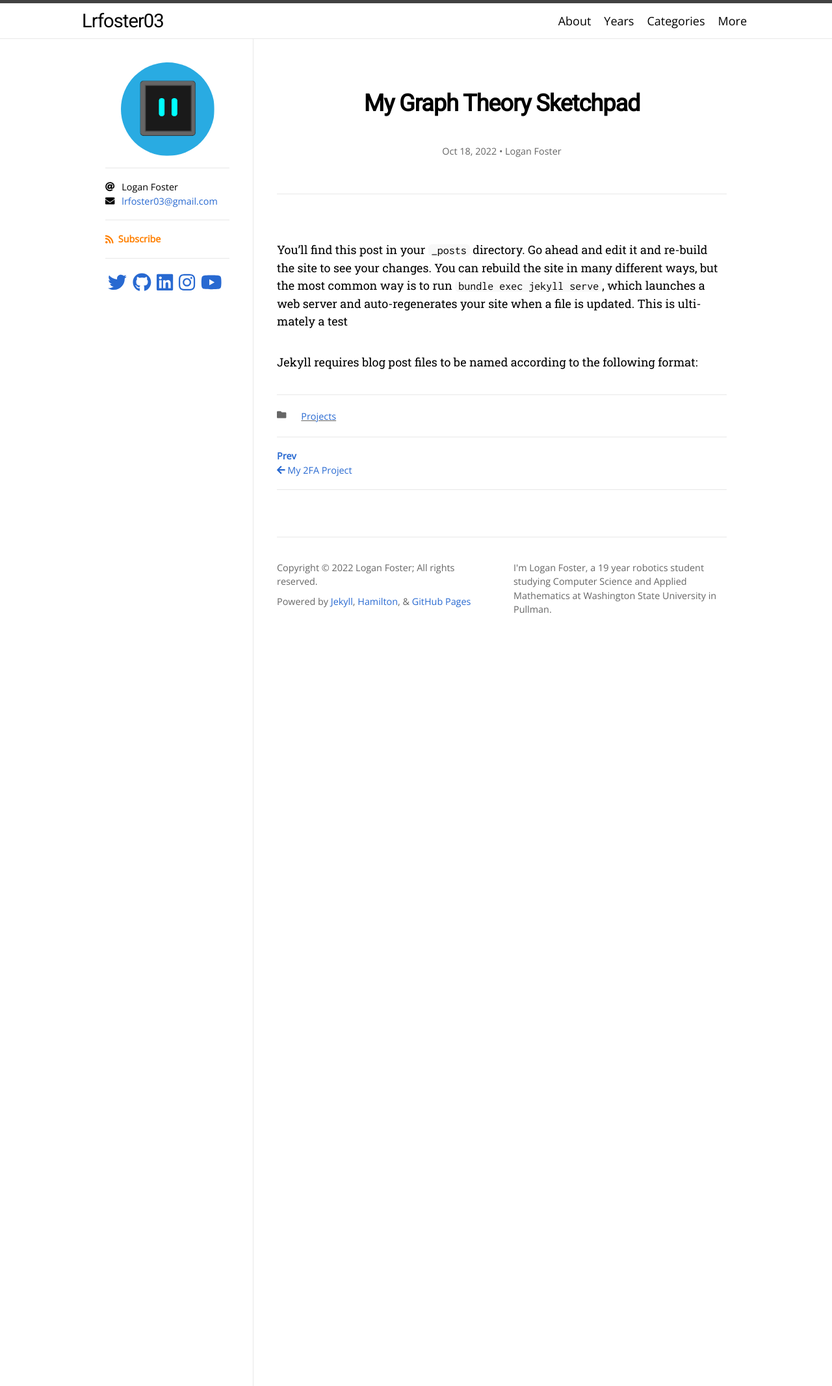
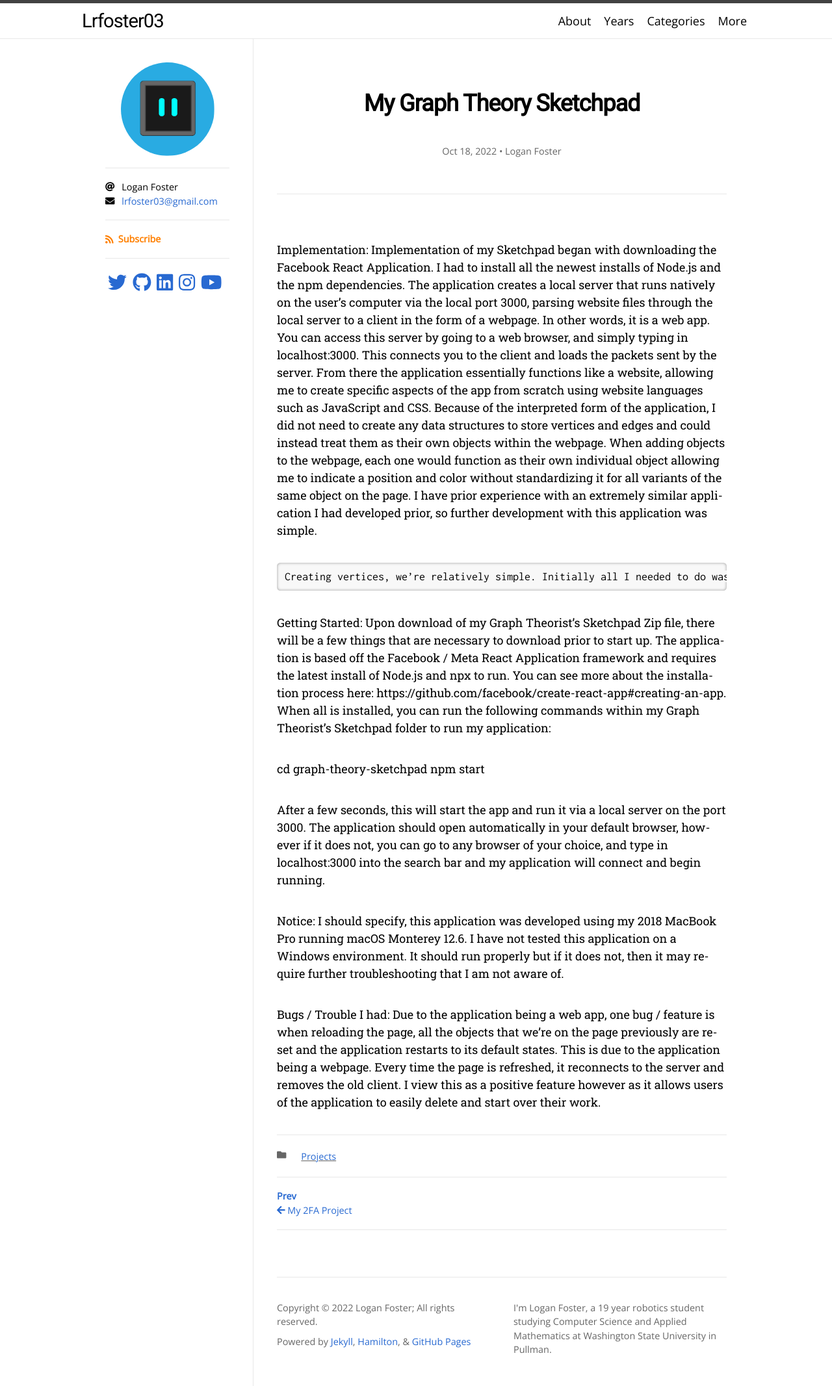
Before and after one commit to Lrfoster03/Lrfoster03.github.io, a Jekyll site: the page built from _posts/2022-10-18-my-sketchpad.md, in a window 1280 px wide. Shown: the whole page at 65% size. Built offline with Jekyll 4.4.1, drawn with Linux system fonts in a browser that asks for light colours; nearby versions of some CDN libraries; some web fonts are replaced.

Commit message:
Updated Sketchpad post

```diff
--- a/_posts/2022-10-18-my-sketchpad.md
+++ b/_posts/2022-10-18-my-sketchpad.md
@@ -7,6 +7,21 @@ categories: Projects
 permalink: /sketchpad
 ---
 
-You’ll find this post in your `_posts` directory. Go ahead and edit it and re-build the site to see your changes. You can rebuild the site in many different ways, but the most common way is to run `bundle exec jekyll serve`, which launches a web server and auto-regenerates your site when a file is updated. This is ultimately a test
+Implementation:
+	Implementation of my Sketchpad began with downloading the Facebook React Application. I had to install all the newest installs of Node.js and the npm dependencies. The application creates a local server that runs natively on the user’s computer via the local port 3000, parsing website files through the local server to a client in the form of a webpage. In other words, it is a web app. You can access this server by going to a web browser, and simply typing in localhost:3000. This connects you to the client and loads the packets sent by the server. From there the application essentially functions like a website, allowing me to create specific aspects of the app from scratch using website languages such as JavaScript and CSS. Because of the interpreted form of the application, I did not need to create any data structures to store vertices and edges and could instead treat them as their own objects within the webpage. When adding objects to the webpage, each one would function as their own individual object allowing me to indicate a position and color without standardizing it for all variants of the same object on the page. I have prior experience with an extremely similar application I had developed prior, so further development with this application was simple.
 
-Jekyll requires blog post files to be named according to the following format:
+	Creating vertices, we’re relatively simple. Initially all I needed to do was display a dot on the screen of my application, but integrating it in with edges we’re a little more difficult.
+
+Getting Started:
+	Upon download of my Graph Theorist’s Sketchpad Zip file, there will be a few things that are necessary to download prior to start up. The application is based off the Facebook / Meta React Application framework and requires the latest install of Node.js and npx to run. You can see more about the installation process here: https://github.com/facebook/create-react-app#creating-an-app. When all is installed, you can run the following commands within my Graph Theorist’s Sketchpad folder to run my application:
+
+cd graph-theory-sketchpad
+npm start
+
+After a few seconds, this will start the app and run it via a local server on the port 3000. The application should open automatically in your default browser, however if it does not, you can go to any browser of your choice, and type in localhost:3000 into the search bar and my application will connect and begin running.
+
+Notice:
+I should specify, this application was developed using my 2018 MacBook Pro running macOS Monterey 12.6. I have not tested this application on a Windows environment. It should run properly but if it does not, then it may require further troubleshooting that I am not aware of.
+
+Bugs / Trouble I had:
+	Due to the application being a web app, one bug / feature is when reloading the page, all the objects that we’re on the page previously are reset and the application restarts to its default states. This is due to the application being a webpage. Every time the page is refreshed, it reconnects to the server and removes the old client. I view this as a positive feature however as it allows users of the application to easily delete and start over their work.
```
